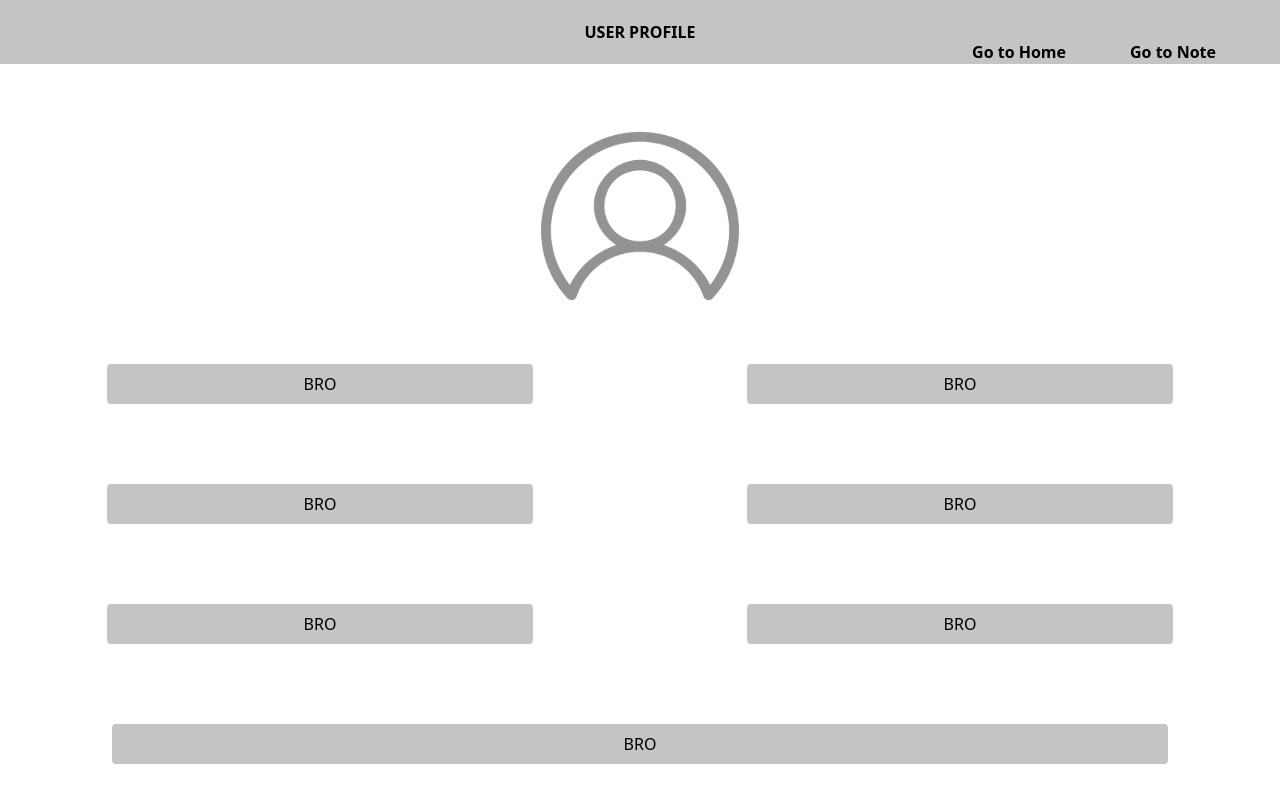
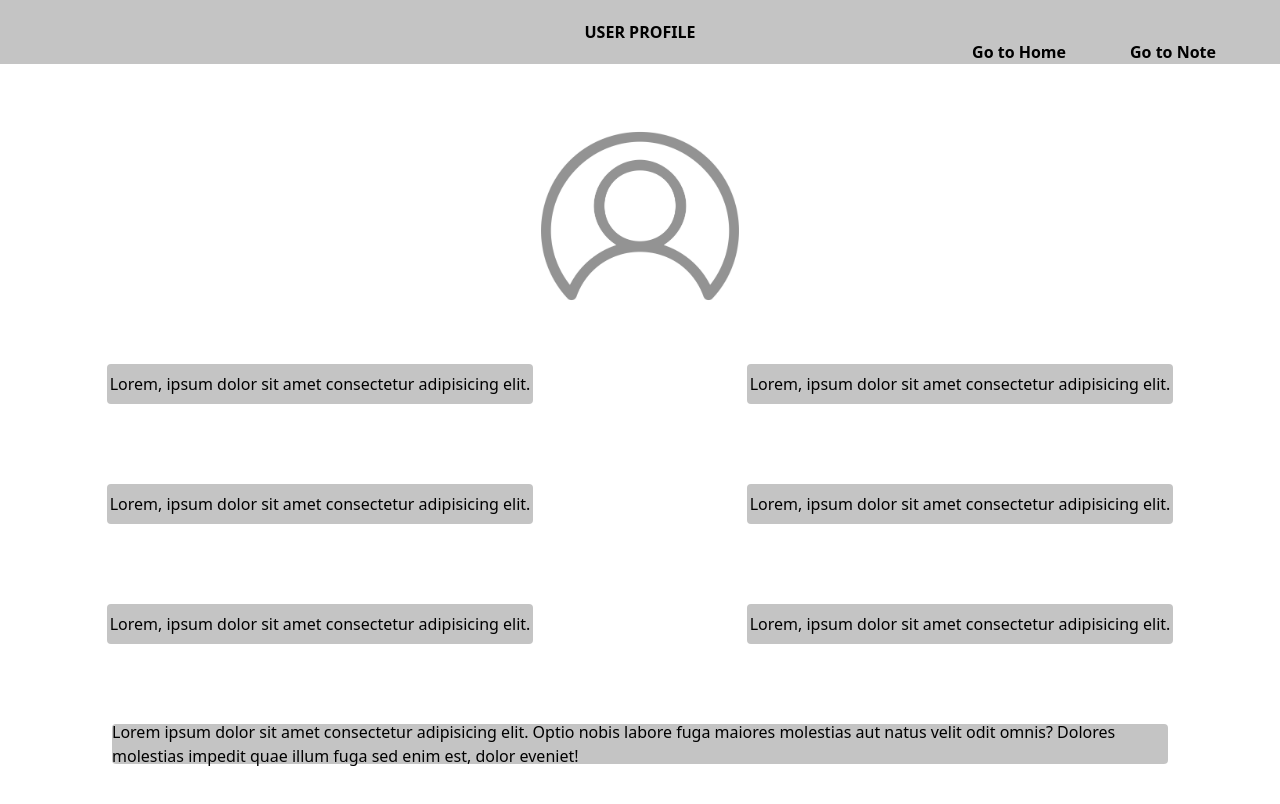
Before and after one commit to DevSerendipity/vue-mastery, a Vue app: page /profile in a window 1280 px wide. Shown: the top 804 px of the page. Built offline with nearby package versions, Linux system fonts and the light colour scheme.

Commit message:
adding sample data

```diff
--- a/src/components/Profile.vue
+++ b/src/components/Profile.vue
@@ -18,19 +18,19 @@
 
     <div class="flex flex-row w-full h-full">
         <div class="w-full h-full flex flex-col justify-center items-center 2xl:mx-20">
-            <div class="w-4/6 h-10 bg-primary m-4 rounded flex justify-center items-center my-10">BRO</div>
-            <div class="w-4/6 h-10 bg-primary m-4 rounded flex justify-center items-center my-10">BRO</div>
-            <div class="w-4/6 h-10 bg-primary m-4 rounded flex justify-center items-center my-10">BRO</div>
+            <div class="w-4/6 h-10 bg-primary m-4 rounded flex justify-center items-center my-10">Lorem, ipsum dolor sit amet consectetur adipisicing elit.</div>
+            <div class="w-4/6 h-10 bg-primary m-4 rounded flex justify-center items-center my-10">Lorem, ipsum dolor sit amet consectetur adipisicing elit.</div>
+            <div class="w-4/6 h-10 bg-primary m-4 rounded flex justify-center items-center my-10">Lorem, ipsum dolor sit amet consectetur adipisicing elit.</div>
         </div>
         <div class="w-full h-full flex flex-col justify-center items-center 2xl:mx-20">
-            <div class="w-4/6 h-10 bg-primary m-4 rounded flex justify-center items-center my-10">BRO</div>
-            <div class="w-4/6 h-10 bg-primary m-4 rounded flex justify-center items-center my-10">BRO</div>
-            <div class="w-4/6 h-10 bg-primary m-4 rounded flex justify-center items-center my-10">BRO</div>
+            <div class="w-4/6 h-10 bg-primary m-4 rounded flex justify-center items-center my-10">Lorem, ipsum dolor sit amet consectetur adipisicing elit.</div>
+            <div class="w-4/6 h-10 bg-primary m-4 rounded flex justify-center items-center my-10">Lorem, ipsum dolor sit amet consectetur adipisicing elit.</div>
+            <div class="w-4/6 h-10 bg-primary m-4 rounded flex justify-center items-center my-10">Lorem, ipsum dolor sit amet consectetur adipisicing elit.</div>
         </div>
     </div>
     <div class="w-full h-max flex justify-around my-10 mb-20 ">
         <div
             class="w-full mx-11 sm:mx-14 md:mx-16 lg:mx-20 xl:mx-28 2xl:mx-48 h-10 bg-primary rounded flex justify-center items-center"
-        >BRO</div>
+        >Lorem ipsum dolor sit amet consectetur adipisicing elit. Optio nobis labore fuga maiores molestias aut natus velit odit omnis? Dolores molestias impedit quae illum fuga sed enim est, dolor eveniet!</div>
     </div>
 </template>
```
